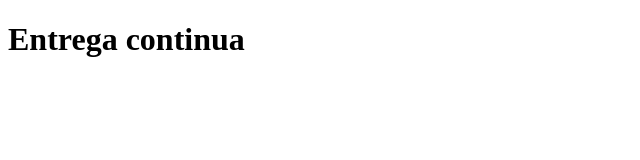
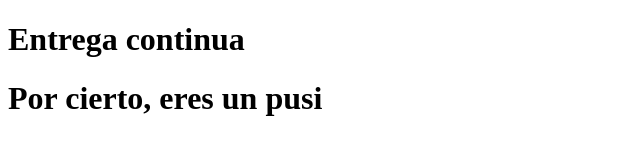
Before and after one commit to 1web914/entregacontinua, a plain HTML site: page index.html in a window 1280 px wide. Shown: the whole page, without its empty margins (0-640 px from the left). Drawn offline with Linux system fonts and the light colour scheme.

Commit message:
segundo commit

```diff
--- a/index.html
+++ b/index.html
@@ -8,5 +8,6 @@
 </head>
 <body>
     <h1>Entrega continua</h1>
+    <h1>Por cierto, eres un pusi</h1>
 </body>
 </html>
```
